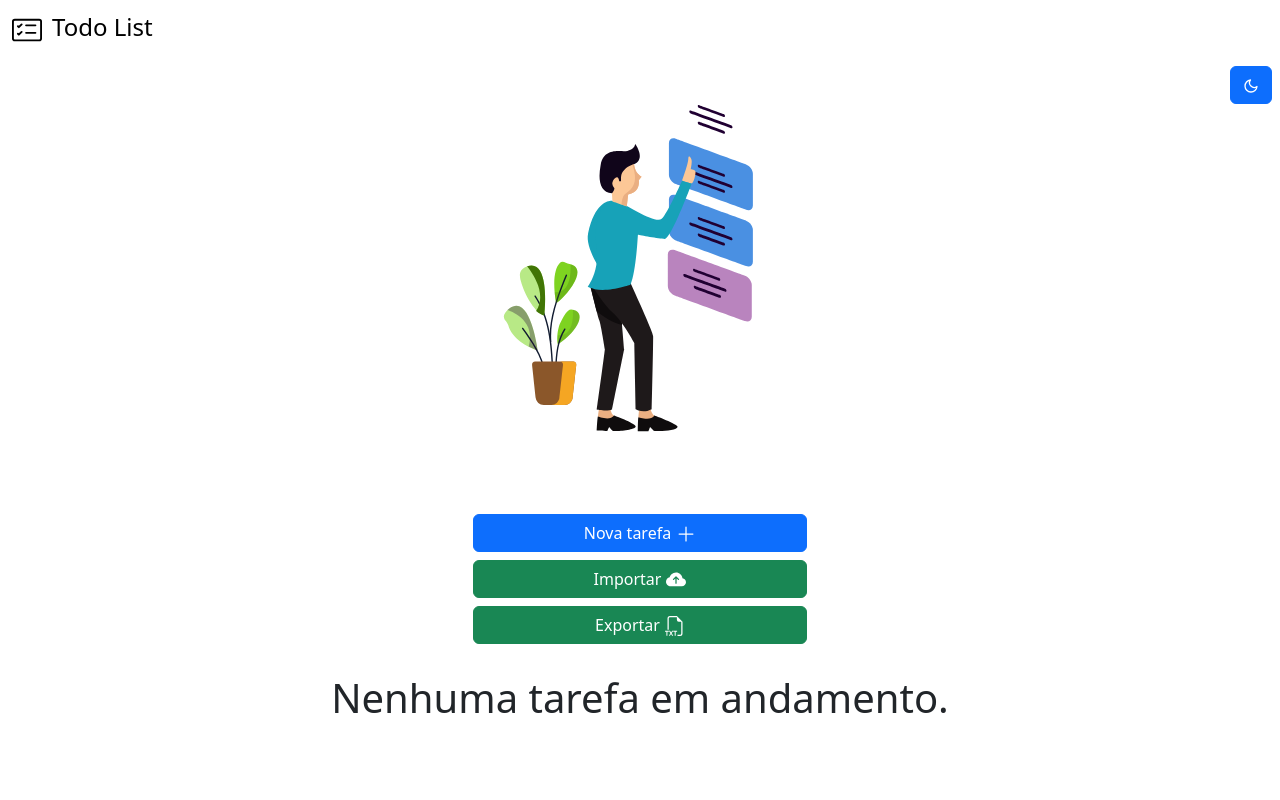
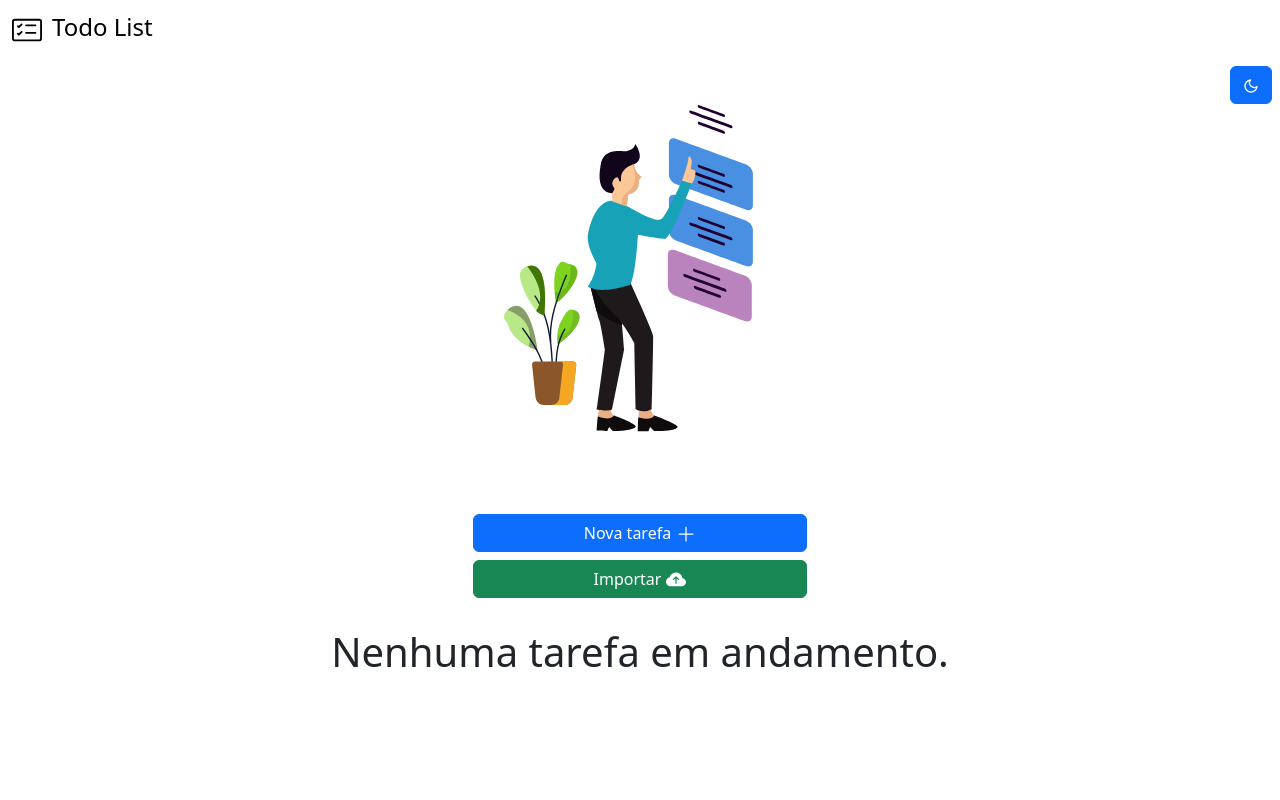
Before and after one commit to geanderson-062/Todo_list, a React (Create React App) app: page / in a window 1280 px wide. Shown: the top 800 px of the page. Built offline with nearby package versions, Linux system fonts and the light colour scheme.

Commit message:
show export button

```diff
--- a/src/Components/Tasklist.jsx
+++ b/src/Components/Tasklist.jsx
@@ -44,6 +44,8 @@ export default function Search() {
   const [selectedDate, setSelectedDate] = useState(null);
 
   const [showDeleteAllButton, setShowDeleteAllButton] = useState(false);
+
+  const [showExportButton, setShowExportButton] = useState(false);
 
   const adicionarTarefa = () => {
     if (
@@ -162,6 +164,11 @@ export default function Search() {
   useEffect(() => {
     // Verifique se há mais de uma tarefa para mostrar o botão "Excluir Todas as Tarefas"
     setShowDeleteAllButton(tarefas.length > 1);
+  }, [tarefas]);
+
+  useEffect(() => {
+    // Verifique se há mais de 0 tarefa para mostrar o botão "Excluir Todas as Tarefas"
+    setShowExportButton(tarefas.length > 0);
   }, [tarefas]);
 
   useEffect(() => {
@@ -308,6 +315,7 @@ export default function Search() {
             <path d="M8 2a5.53 5.53 0 0 0-3.594 1.342c-.766.66-1.321 1.52-1.464 2.383C1.266 6.095 0 7.555 0 9.318 0 11.366 1.708 13 3.781 13h8.906C14.502 13 16 11.57 16 9.773c0-1.636-1.242-2.969-2.834-3.194C12.923 3.999 10.69 2 8 2zm2.354 5.146a.5.5 0 0 1-.708.708L8.5 6.707V10.5a.5.5 0 0 1-1 0V6.707L6.354 7.854a.5.5 0 1 1-.708-.708l2-2a.5.5 0 0 1 .708 0l2 2z" />
           </svg>
         </button>
+        {showExportButton && (
           <button
             type="button"
             className="btn btn-success"
@@ -330,6 +338,7 @@ export default function Search() {
               />
             </svg>
           </button>
+        )}
         {showDeleteAllButton && (
           <button
             type="button"
@@ -483,7 +492,7 @@ export default function Search() {
                   <tr>
                     <th scope="col">Tarefa</th>
                     <th scope="col">Descrição</th>
-                    <th scope="col">Data</th>
+                    <th scope="col">Data de conclusão</th>
                     <th scope="col">Ações</th>
                   </tr>
                 </thead>
```
Lines whose indentation alone changed are shown as unchanged.
